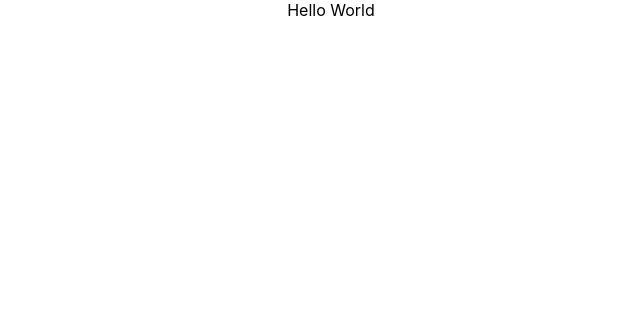
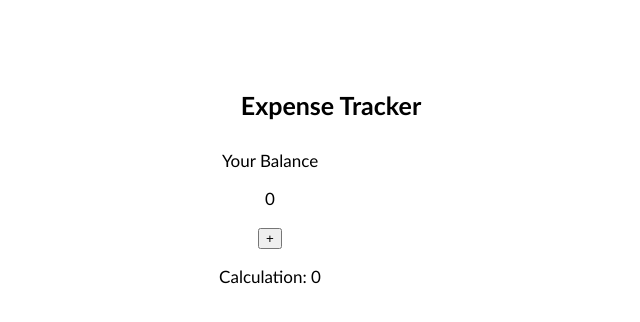
Before and after one commit to yomal148/expense-tracker, a React (Create React App) app: page / in a window 1280 px wide. Shown: the top 322 px of the page, without its empty margins (309-949 px from the left). Built offline with nearby package versions, Linux system fonts and the light colour scheme.

Commit message:
Adding Balance and useEffect function to Balance

```diff
--- a/src/App.css
+++ b/src/App.css
@@ -36,3 +36,12 @@
     transform: rotate(360deg);
   }
 }
+
+.balance {
+  position: relative;
+  top: 120px;
+  right: 61px;
+  text-align: center;
+  font-family:'Gill Sans', 'Gill Sans MT', Calibri, 'Trebuchet MS', sans-serif;
+  font-size: 17px;
+}
--- a/src/App.js
+++ b/src/App.js
@@ -1,12 +1,18 @@
+import React from 'react'
 import './App.css';
-
+import Header from './components/header/Header'
+import Balance from './components/balance/Balance'
 
 function App() {
   return (
-    <div className="App">
-      Hello World
+    <div>
+      <Header/>
+      <div className='balance'>
+      <Balance/>
+      </div>
     </div>
   );
 }
 
+
 export default App;
--- /dev/null
+++ b/src/components/balance/Balance.js
@@ -0,0 +1,22 @@
+import React from 'react'
+import { useState, useEffect } from "react";
+
+const Balance = () => {
+    const [balance, setBalance] = useState(0.00)
+    const [calculation, setCalculation] = useState(0.00);
+
+    useEffect(() => {
+        setCalculation(() => balance * 2);
+      }, [balance]); // <- add the count variable here
+
+  return (
+    <>
+    Your Balance
+    <p>{balance}</p>
+      <button onClick={() => setBalance((c) => c + 1)}>+</button>
+      <p>Calculation: {calculation}</p>
+    </>
+  )
+}
+
+export default Balance
--- a/src/components/header/Header.js
+++ b/src/components/header/Header.js
@@ -0,0 +1,13 @@
+// header file
+import React from 'react'
+import './header.css';
+
+const Header = () => {
+  return (
+    <div className='header'>
+      Expense Tracker
+    </div>
+  )
+}
+
+export default Header
--- /dev/null
+++ b/src/components/header/header.css
@@ -0,0 +1,8 @@
+.header {
+    position: relative;
+    top: 90px;
+    text-align: center;
+    font-weight: bold;
+    font-family: 'Gill Sans', 'Gill Sans MT', Calibri, 'Trebuchet MS', sans-serif;
+    font-size: 25px;
+  }
```
